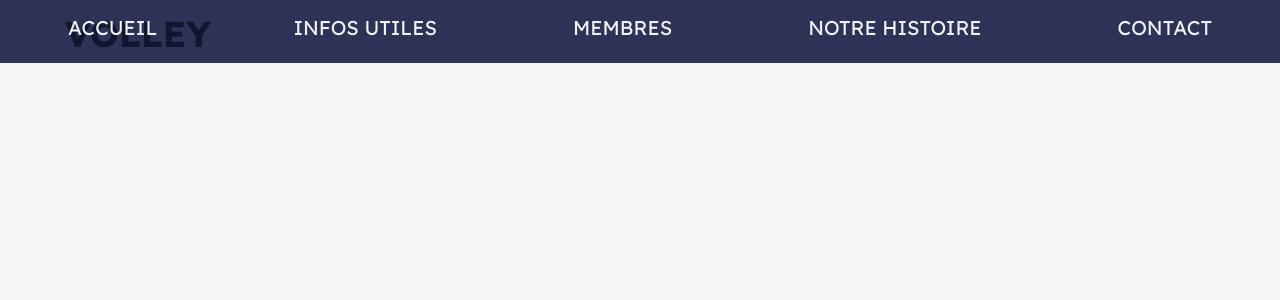
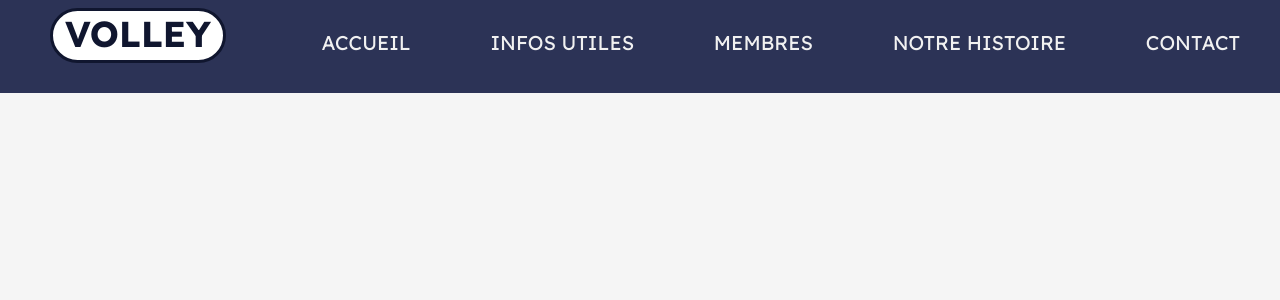
Before and after one commit to mehdijouihri/Association-sportive, a React (Create React App) app: page / in a window 1280 px wide. Shown: the top 300 px of the page. Built offline with nearby package versions, Linux system fonts and the light colour scheme.

Commit message:
[+] Header responsive

```diff
--- a/src/components/Header/Navbar.css
+++ b/src/components/Header/Navbar.css
@@ -12,7 +12,8 @@ nav {
 }
 
 .list {
-    height: 70px;
+    height: 100px;
+    margin-left: 22%;
     margin-top: -100px;
     margin-bottom: 0px;
     list-style-type: none;
@@ -79,12 +80,14 @@ nav {
 
 
 
-@media screen and (max-width: 500px){
+@media screen and (max-width: 1013px){
 
     .list {
         flex-direction: column;
         height: auto;
         margin-top: -70px;
+        float: none;
+        margin: auto;
     }
     .items:nth-child(1){
         margin-top: 50px;
@@ -114,3 +117,11 @@ nav {
 
 
 }
+
+@media screen and (max-width: 580px){
+
+
+ #volley {
+     margin-left: 28%;
+ }
+}
--- a/src/components/Header/Navbar.js
+++ b/src/components/Header/Navbar.js
@@ -27,7 +27,7 @@ export default function Navbar() {
   return (
     <nav>
       <h2 id='volley'>VOLLEY</h2>
-      {(toggleMenu || screenWidth > 500) && (
+      {(toggleMenu || screenWidth > 1013) && (
       <ul className="list">
       <li className="items">Accueil</li>
       <li className="items">Infos utiles</li>
```
